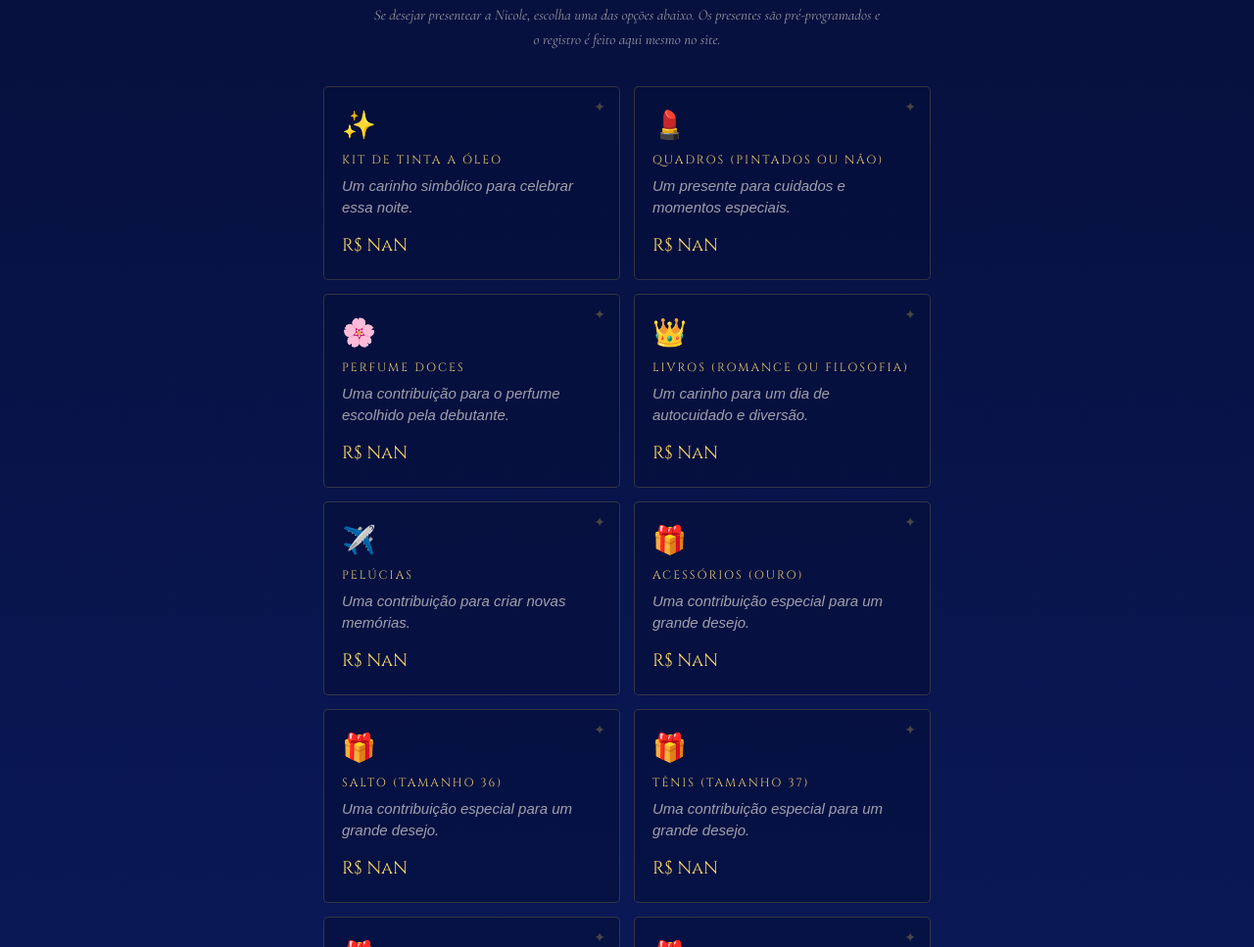
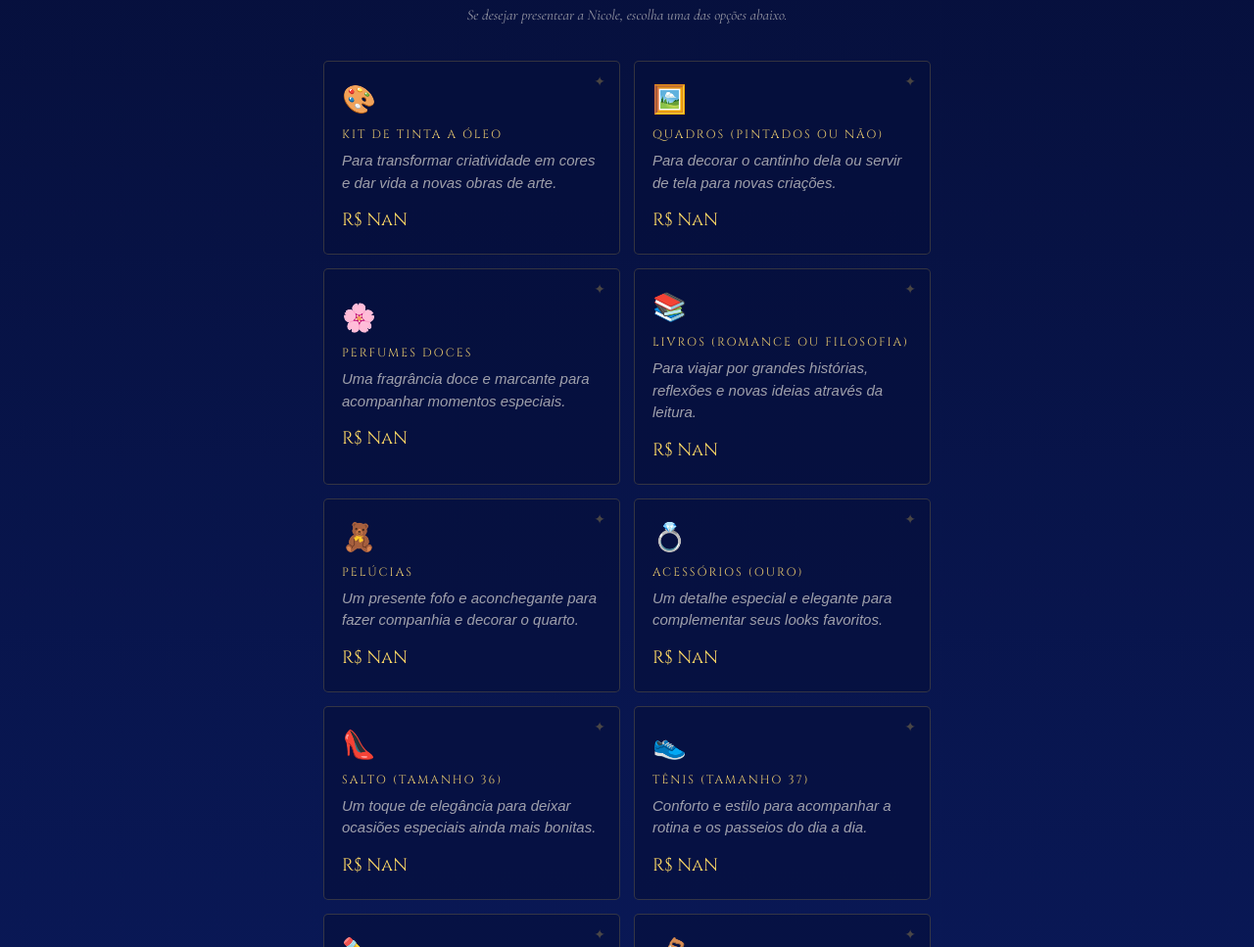
Before and after one commit to coxtaaa/Aniversario-Nicole, a website: page public/index.html in a window 1280 px wide. Shown: the part 3522-4489 px from the top of the page at 98% size. Drawn offline with nearby package versions, Linux system fonts and the light colour scheme.

Commit message:
Feat: Correção de textos no index.html e adição de objetos presentes no app.js

```diff
--- a/public/app.js
+++ b/public/app.js
@@ -12,23 +12,25 @@ const API = Object.freeze({
 
 // Edite apenas esta lista para mudar os presentes exibidos no site.
 const PRESENTES_PREDEFINIDOS = [
-  { id: 'Tinta',    nome: 'Kit de tinta a óleo',          descricao: 'Um carinho simbólico para celebrar essa noite.',  icone: '✨' },
-  { id: 'Quadro', nome: 'Quadros (pintados ou não)',          descricao: 'Um presente para cuidados e momentos especiais.',  icone: '💄' },
-  { id: 'perfume',nome: 'Perfume doces',     descricao: 'Uma contribuição para o perfume escolhido pela debutante.',  icone: '🌸' },
-  { id: 'Livro',nome:'Livros (Romance ou filosofia)',        descricao: 'Um carinho para um dia de autocuidado e diversão.',  icone: '👑' },
-  { id: 'Pelucia', nome: 'Pelúcias',      descricao: 'Uma contribuição para criar novas memórias.',  icone: '✈️' },
-  { id: 'Acessórios',nome:'Acessórios (ouro)',      descricao: 'Uma contribuição especial para um grande desejo.',  icone: '🎁' },
-  { id: 'Salto',nome:'Salto (tamanho 36)',      descricao: 'Uma contribuição especial para um grande desejo.',  icone: '🎁' },
-  { id: 'Tenis',nome:'Tênis (tamanho 37)',      descricao: 'Uma contribuição especial para um grande desejo.',  icone: '🎁' },
-  { id: 'Grafite',nome:'Tênis (tamanho 37)',      descricao: 'Uma contribuição especial para um grande desejo.',  icone: '🎁' },
-  { id: 'Boneco',nome:'Tênis (tamanho 37)',      descricao: 'Uma contribuição especial para um grande desejo.',  icone: '🎁' },
-  { id: '1',nome:'Tênis (tamanho 37)',      descricao: 'Uma contribuição especial para um grande desejo.',  icone: '🎁' },
-  { id: '1',nome:'Tênis (tamanho 37)',      descricao: 'Uma contribuição especial para um grande desejo.',  icone: '🎁' },
-  { id: '1',nome:'Tênis (tamanho 37)',      descricao: 'Uma contribuição especial para um grande desejo.',  icone: '🎁' },
-  { id: '1',nome:'Tênis (tamanho 37)',      descricao: 'Uma contribuição especial para um grande desejo.',  icone: '🎁' },
-  { id: '1',nome:'Tênis (tamanho 37)',      descricao: 'Uma contribuição especial para um grande desejo.',  icone: '🎁' },
-  { id: '1',nome:'Tênis (tamanho 37)',      descricao: 'Uma contribuição especial para um grande desejo.',  icone: '🎁' },
-  { id: 'surpresa-500',nome:'Acessórios (ouro)',      descricao: 'Uma contribuição especial para um grande desejo.',  icone: '🎁' }
+  { id: 'Tinta', nome: 'Kit de tinta a óleo', descricao: 'Para transformar criatividade em cores e dar vida a novas obras de arte.', icone: '🎨' },
+  { id: 'Quadro', nome: 'Quadros (pintados ou não)', descricao: 'Para decorar o cantinho dela ou servir de tela para novas criações.', icone: '🖼️' },
+  { id: 'perfume', nome: 'Perfumes doces', descricao: 'Uma fragrância doce e marcante para acompanhar momentos especiais.', icone: '🌸' },
+  { id: 'Livro', nome: 'Livros (romance ou filosofia)', descricao: 'Para viajar por grandes histórias, reflexões e novas ideias através da leitura.', icone: '📚' },
+  { id: 'Pelucia', nome: 'Pelúcias', descricao: 'Um presente fofo e aconchegante para fazer companhia e decorar o quarto.', icone: '🧸' },
+  { id: 'Acessórios', nome: 'Acessórios (ouro)', descricao: 'Um detalhe especial e elegante para complementar seus looks favoritos.', icone: '💍' },
+  { id: 'Salto', nome: 'Salto (tamanho 36)', descricao: 'Um toque de elegância para deixar ocasiões especiais ainda mais bonitas.', icone: '👠' },
+  { id: 'Tenis', nome: 'Tênis (tamanho 37)', descricao: 'Conforto e estilo para acompanhar a rotina e os passeios do dia a dia.', icone: '👟' },
+  { id: 'Grafite', nome: 'Kit de grafites e lapiseiras', descricao: 'Para desenhar, esboçar e colocar novas ideias no papel com ainda mais precisão.', icone: '✏️' },
+  { id: 'Boneco', nome: 'Action figure (Chainsaw Man)', descricao: 'Um item especial para a coleção de quem é fã do universo de Chainsaw Man.', icone: '🪚' },
+  { id: 'manga', nome: 'Mangás', descricao: 'Para aumentar a coleção e mergulhar em novas histórias e aventuras.', icone: '📖' },
+  { id: 'Canetas', nome: 'Canetas acrílicas', descricao: 'Mais cores e possibilidades para desenhos, pinturas e projetos criativos.', icone: '🖌️' },
+  { id: 'Pinceis', nome: 'Kit de pincéis', descricao: 'Novas ferramentas para explorar técnicas, detalhes e diferentes estilos de pintura.', icone: '🎨' },
+  { id: 'Imagens', nome: 'Imagens católicas', descricao: 'Um presente cheio de significado para representar e fortalecer sua fé.', icone: '🙏' },
+  { id: 'GiftCard', nome: 'Gift card (Xbox, leitura e Play Store)', descricao: 'Liberdade para escolher jogos, livros, aplicativos ou aquele conteúdo que ela está querendo.', icone: '🎮' },
+  { id: 'Vitrola', nome: 'Vitrola', descricao: 'Para curtir músicas favoritas de um jeito especial, clássico e cheio de personalidade.', icone: '🎶' },
+  { id: 'Dinheiro', nome: 'Dinheiro', descricao: 'Uma contribuição para ela escolher exatamente aquilo que deseja ou guardar para um sonho especial.', icone: '💵' },
+  { id: 'Pijamas', nome: 'Pijamas estilo macacão', descricao: 'Para noites mais confortáveis e divertidas, especialmente com um macacão de dinossauro.', icone: '🦖' }
+
 ];
 
 
--- a/public/index.html
+++ b/public/index.html
@@ -77,7 +77,7 @@
     <div class="info-card"><div class="info-icon">📅</div><div><div class="info-card-title">Data &amp; Hora</div><div class="info-card-text">05 de Dezembro de 2026<br>Horário a confirmar</div></div></div>
     <div class="info-card"><div class="info-icon">📍</div><div><div class="info-card-title">Local</div><div class="info-card-text">Festejar — Tudo Para Festas<br>St. Hab. Vicente Pires, Rua 05<br>Vicente Pires · Brasília – DF<br>CEP 72006-145</div></div></div>
     <div class="info-card"><div class="info-icon">👗</div><div><div class="info-card-title">Traje</div><div class="info-card-text">Esporte fino / Social<br><em style="font-size:13px;color:rgba(201,168,76,0.6)">Informações a confirmar</em></div></div></div>
-    <div class="info-card"><div class="info-icon">🎁</div><div><div class="info-card-title">Lista de Presentes</div><div class="info-card-text"><a href="#presentes" class="inline-gift-link">Escolha um presente diretamente no site</a></div></div></div>
+    <div class="info-card"><div class="info-icon">🎁</div><div><div class="info-card-title">Lista de Presentes</div><div class="info-card-text"><a href="#presentes" class="inline-gift-link">Veja os presentes perfeitos para a Nicole</a></div></div></div>
   </div>
   <div style="max-width:480px;margin:28px auto 0;text-align:center;">
     <p class="section-eyebrow" style="margin-bottom:14px">Localização</p>
@@ -159,7 +159,7 @@
   <p class="section-eyebrow">Um carinho especial</p>
   <h2 class="section-title">Lista de Presentes</h2>
   <div class="gold-divider"></div>
-  <p class="gift-note">Se desejar presentear a Nicole, escolha uma das opções abaixo. Os presentes são pré-programados e o registro é feito aqui mesmo no site.</p>
+  <p class="gift-note">Se desejar presentear a Nicole, escolha uma das opções abaixo. </p>
 
   <!-- Os cards são gerados pelo JavaScript a partir de PRESENTES_PREDEFINIDOS -->
   <div class="gift-grid" id="gift-grid"></div>
```
